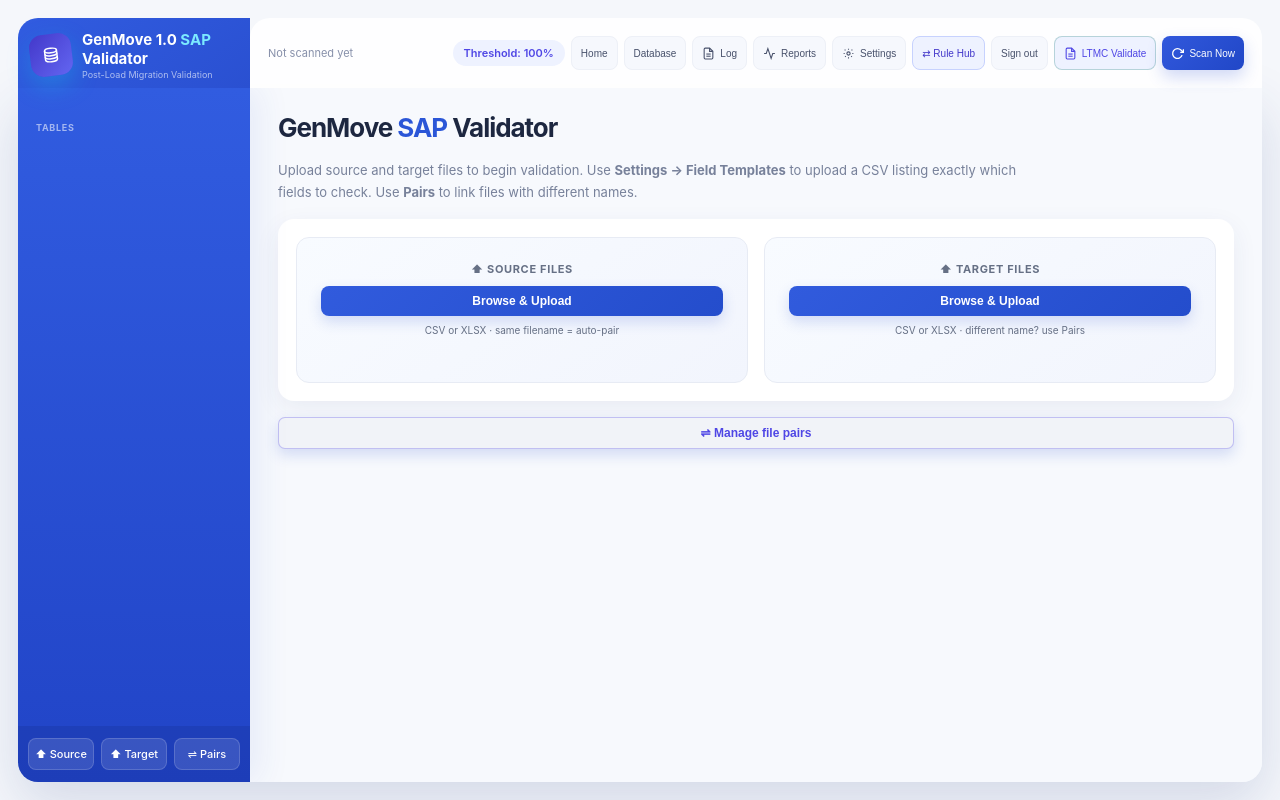
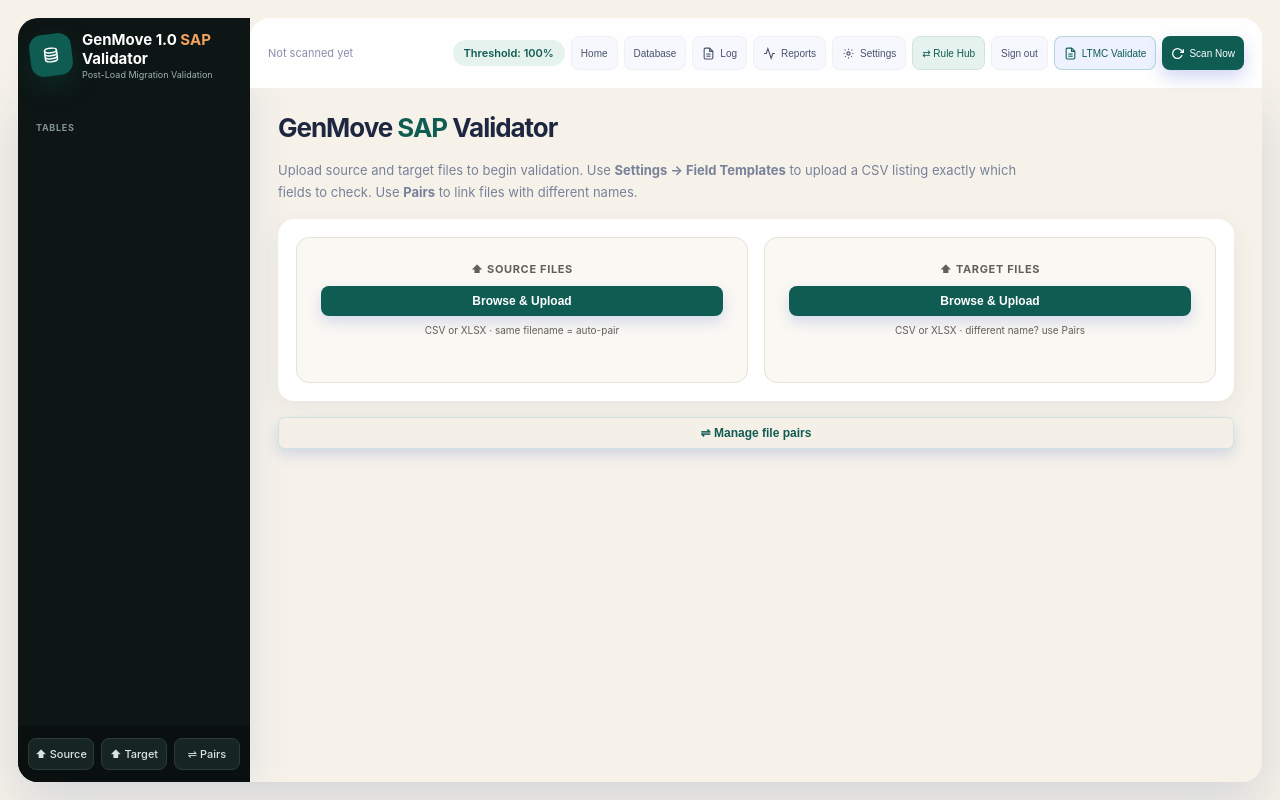
Before and after one commit to Vdk9852001/GenMove, a Flask app: page /dashboard in a window 1280 px wide. Run offline with Flask 3, Linux system fonts and the light colour scheme; the visitor is signed in with stand-in values (Sample User, id 1); data that the repository does not hold is empty; parts of the project's set-up code (start-up, migrations or seed data) failed here and were passed over.

Commit message:
third version

```diff
--- a/dashboard/static/css/dashboard.css
+++ b/dashboard/static/css/dashboard.css
@@ -368,6 +368,23 @@
 @media(max-width:1120px){body{padding:0}.logo{left:14px;top:14px}.layout{height:calc(100vh - 70px);border-radius:0}.layout{grid-template-columns:220px 1fr}header{margin-left:220px;border-radius:0}.hdr-r{overflow-x:auto}.last-scan,.thr-badge{display:none}}
 @media(max-width:760px){header{margin-left:0;padding-left:62px}.logo{position:fixed;top:13px;left:12px;width:auto}.logo>div:last-child{display:none}.layout{grid-template-columns:1fr}.layout>aside{display:none}main{padding:18px}.upload-zone{grid-template-columns:1fr}.hdr-r .hbtn-ghost{display:none}}
 
+/* Claude palette overrides — colors only */
+body{background:var(--beige)}
+header::before,aside{background:var(--pine)}
+.logo-icon{background:var(--teal)!important;box-shadow:0 10px 24px rgba(15,92,83,.25)}
+.logo-text span{color:#f3a35f}.logo-sub{color:#9eb3ae}
+.layout,main{background:var(--beige)}
+.sb-head{color:#80948f}.sb-item{color:#c3d4d0}.sb-item:hover{background:#1a2b28}
+.sb-item.active{background:var(--teal);border-left-color:#f3a35f;color:#fff}
+.sb-icon-tbl{background:#22332f;color:#c3d4d0}.sb-item.active .sb-icon-tbl{background:#ffffff1c;color:#fff}
+.sb-item .tsub{color:#81948f}.sb-item.active .tsub{color:#cde0db}.sb-unmatched{color:#f3a35f}
+.sb-footer{background:#09100f;border-color:#2b3c38}.ub{background:#172522;border-color:#2b3c38;color:#d8e4e1}.ub:hover{background:var(--teal);color:#fff}
+.hbtn-accent,.ubtn,.save-btn{background:var(--teal)}.thr-badge{background:var(--sage);color:var(--teal)}
+.upload-box{background:#faf8f3;border-color:#e7e0d5}.upload-box:hover{border-color:#6da198}
+#welcome h2 span{color:var(--teal)}
+.hbtn[onclick*="rule-hub"]{background:var(--sage)!important;color:var(--teal)!important;border-color:#cfe5df!important}
+#welcome>.save-btn{border-color:#cfe5df!important}
+
 .s-section{margin-bottom:20px}
 .s-section h4{font-size:11px;font-weight:700;color:var(--muted);text-transform:uppercase;
   letter-spacing:.06em;margin-bottom:10px}
--- a/dashboard/static/css/database_explorer.css
+++ b/dashboard/static/css/database_explorer.css
@@ -11,3 +11,4 @@
     th:first-child,td:first-child{position:sticky;left:0;background:inherit}tbody tr:nth-child(even){background:#f8fafc}tbody tr:hover{background:#e7f7f5}
     .footer{display:flex;align-items:center;justify-content:center;gap:12px;margin-top:12px}.footer button:disabled{opacity:.4;cursor:not-allowed}
     .error{margin-top:14px;padding:12px;background:#fee2e2;color:#991b1b;border-radius:8px;display:none}.loading{padding:50px;text-align:center;color:var(--muted)}
+    header{background:var(--pine)}.back{border-color:#40514d}.primary{background:var(--teal)!important;border-color:var(--teal)!important}tbody tr:hover{background:var(--sage)}
--- a/dashboard/static/css/login.css
+++ b/dashboard/static/css/login.css
@@ -1 +1,2 @@
 *{box-sizing:border-box}body{margin:0;min-height:100vh;display:grid;place-items:center;font:14px system-ui;background:linear-gradient(135deg,#0c2f49,#0f766e);color:#172033}.card{width:min(420px,92vw);background:white;border-radius:18px;padding:34px;box-shadow:0 24px 65px #001a2d66}.brand{display:flex;align-items:center;gap:12px;margin-bottom:28px}.mark{width:46px;height:46px;border-radius:12px;background:#0f766e;color:white;display:grid;place-items:center;font-weight:800;font-size:20px}.brand h1{margin:0;font-size:23px}.brand p{margin:3px 0 0;color:#64748b}.field{margin:15px 0}label{display:block;font-weight:650;margin-bottom:6px}input{width:100%;height:44px;border:1px solid #cbd5e1;border-radius:8px;padding:0 12px;font-size:14px}input:focus{outline:2px solid #99f6e4;border-color:#0f766e}button{width:100%;height:44px;border:0;border-radius:8px;background:#0f766e;color:white;font-weight:750;font-size:14px;cursor:pointer}.foot{text-align:center;color:#64748b;margin:20px 0 0}.foot a{color:#0f766e;font-weight:700}.error,.success{padding:10px 12px;border-radius:7px;margin-bottom:15px}.error{background:#fee2e2;color:#991b1b}.success{background:#dcfce7;color:#166534}
+body{background:linear-gradient(135deg,var(--pine),#173b36 62%,var(--teal))}.mark,button{background:var(--teal)}.foot a{color:var(--teal)}.error{background:var(--brick-bg);color:var(--brick)}.success{background:var(--sage);color:var(--teal)}
--- a/dashboard/static/css/signup.css
+++ b/dashboard/static/css/signup.css
@@ -1 +1,2 @@
 *{box-sizing:border-box}body{margin:0;min-height:100vh;display:grid;place-items:center;font:14px system-ui;background:linear-gradient(135deg,#0c2f49,#0f766e);color:#172033}.card{width:min(440px,92vw);background:white;border-radius:18px;padding:32px;box-shadow:0 24px 65px #001a2d66}h1{margin:0;font-size:23px}p{color:#64748b}.field{margin:13px 0}label{display:block;font-weight:650;margin-bottom:5px}input{width:100%;height:42px;border:1px solid #cbd5e1;border-radius:8px;padding:0 12px}input:focus{outline:2px solid #99f6e4;border-color:#0f766e}button{width:100%;height:44px;border:0;border-radius:8px;background:#0f766e;color:white;font-weight:750;cursor:pointer}.foot{text-align:center}.foot a{color:#0f766e;font-weight:700}.error{padding:10px 12px;border-radius:7px;background:#fee2e2;color:#991b1b}
+body{background:linear-gradient(135deg,var(--pine),#173b36 62%,var(--teal))}button{background:var(--teal)}.foot a{color:var(--teal)}.error{background:var(--brick-bg);color:var(--brick)}
--- a/dashboard/static/css/theme.css
+++ b/dashboard/static/css/theme.css
@@ -23,3 +23,29 @@
 .metric.green:before,.metric.red:before,.metric.amber:before,.metric.teal:before{background:var(--brand-600)!important}
 .auth-card,.card,.panel,.metric,.tablewrap{box-shadow:var(--shadow)}
 .file-action{height:32px;display:inline-flex;align-items:center;padding:0 10px;border:1px solid var(--app-border);border-radius:7px;background:var(--brand-50);color:var(--brand-700);font-weight:700;text-decoration:none}
+
+/* Claude Design palette only — layout and component geometry stay unchanged */
+:root{
+  --pine:#0d1615;--pine-soft:#14201e;--teal:#0f5c53;--teal-dark:#0a4740;
+  --orange:#c05621;--orange-bg:#fdf0e2;--beige:#f6f2e9;
+  --brick:#9e3226;--brick-bg:#fbecea;--sage:#e5f2ee;
+  --accent:#0f5c53;--accent2:#14756a;--accent-bg:#e5f2ee;--accent-light:#e5f2ee;
+  --brand-950:#0d1615;--brand-900:#14201e;--brand-800:#174a44;
+  --brand-700:#0f5c53;--brand-600:#0f5c53;--brand-500:#14756a;
+  --brand-100:#cfe5df;--brand-50:#eaf4f1;
+  --app-bg:#f6f2e9;--app-surface:#fff;--app-surface-soft:#faf8f3;
+  --app-border:#e7e0d5;--app-text:#100f0d;--app-muted:#625f59;
+  --bg:#f6f2e9;--surface:#fff;--surface2:#f4f0e8;--border:#e7e0d5;
+  --border2:#d8cfc1;--text:#100f0d;--muted:#625f59;--deep:#0d1615;--indigo:#0f5c53;
+  --pass:#0f5c53;--pass-bg:#e5f2ee;--warn:#c05621;--warn-bg:#fdf0e2;
+  --fail:#9e3226;--fail-bg:#fbecea;--info:#0f5c53;--info-bg:#e5f2ee
+}
+body{background-color:var(--beige);color:var(--text)}
+.hero{background:linear-gradient(120deg,var(--pine),#173b36 62%,var(--teal))!important}
+.logo-mark,.logo-icon,.mark{background:var(--teal)!important}
+.btn,.save-btn,.ubtn,button.primary,.hbtn-accent{background-color:var(--teal);border-color:var(--teal);color:#fff}
+.btn:hover,.save-btn:hover,.ubtn:hover,button.primary:hover,.hbtn-accent:hover{background-color:var(--teal-dark)!important}
+.btn.red{background-color:var(--brick)!important}.btn.amber{background-color:var(--orange)!important}
+.notice,.result,.info-bar,.bn-val{background:var(--sage)!important;color:var(--teal)!important;border-color:#cfe5df!important}
+.bn-fail{background:var(--brick-bg)!important;color:var(--brick)!important;border-color:#e8c9c3!important}
+.bn-chg{background:var(--orange-bg)!important;color:var(--orange)!important;border-color:#efd4b9!important}
--- a/dashboard/templates/dashboard.html
+++ b/dashboard/templates/dashboard.html
@@ -4,8 +4,8 @@
 <meta charset="UTF-8">
 <meta name="viewport" content="width=device-width,initial-scale=1.0">
 <title>SAP Migration Validator</title>
-<link rel="stylesheet" href="/static/css/dashboard.css?v=20260825g">
-<link rel="stylesheet" href="/static/css/theme.css?v=20260825g">
+<link rel="stylesheet" href="/static/css/dashboard.css?v=20260825h">
+<link rel="stylesheet" href="/static/css/theme.css?v=20260825h">
 </head>
 <body>
 
--- a/dashboard/templates/database_explorer.html
+++ b/dashboard/templates/database_explorer.html
@@ -4,8 +4,8 @@
   <meta charset="utf-8">
   <meta name="viewport" content="width=device-width,initial-scale=1">
   <title>GenMove Database Explorer</title>
-  <link rel="stylesheet" href="/static/css/database_explorer.css?v=20260825g">
-  <link rel="stylesheet" href="/static/css/theme.css?v=20260825g">
+  <link rel="stylesheet" href="/static/css/database_explorer.css?v=20260825h">
+  <link rel="stylesheet" href="/static/css/theme.css?v=20260825h">
 </head>
 <body>
 <header><h1>GenMove Database Explorer</h1><span>Read-only native MySQL viewer</span><a class="back" href="/">Back to Dashboard</a></header>
@@ -24,6 +24,6 @@
   <div class="sheet" id="sheet"><div class="loading">Connecting to MySQL...</div></div>
   <div class="footer"><button id="prev" onclick="loadTable(currentPage-1)">Previous</button><span id="pageText">Page 1</span><button id="next" onclick="loadTable(currentPage+1)">Next</button></div>
 </main>
-<script src="/static/js/database_explorer.js?v=20260825g" defer></script>
+<script src="/static/js/database_explorer.js?v=20260825h" defer></script>
 </body>
 </html>
--- a/dashboard/templates/home.html
+++ b/dashboard/templates/home.html
@@ -1,5 +1,5 @@
 <!doctype html><html lang="en"><head><meta charset="utf-8"><meta name="viewport" content="width=device-width,initial-scale=1"><title>Workspace · GenMove 1.0</title>
-<link rel="stylesheet" href="/static/css/home.css?v=20260825g"><link rel="stylesheet" href="/static/css/theme.css?v=20260825g"></head>
+<link rel="stylesheet" href="/static/css/home.css?v=20260825h"><link rel="stylesheet" href="/static/css/theme.css?v=20260825h"></head>
 <body><header><div class="logo"><div class="logo-mark">G</div><div><b>GenMove 1.0</b><small>Post-Load Migration Validation</small></div></div><div class="nav"><span class="user">{{ session.get('display_name') }}</span><a href="/rule-hub">Rule Hub</a><a class="primary" href="/dashboard">Dashboard</a><a href="/database">Database</a><a href="/logout">Sign out</a></div></header>
 <main><section class="hero"><div><div class="eyebrow">Governed SAP migration workspace</div><h1>Move with confidence. Validate with evidence.</h1><p>GenMove reconciles source and target migration data record by record, explains every mismatch, preserves validation history, and turns approved corrections into reusable knowledge.</p><div class="hero-actions"><a href="/dashboard">Open Validation Dashboard</a><a class="secondary" href="#sourceWorkspace">Manage Source Files</a></div></div><div class="hero-info"><b>Workspace readiness</b><div><span class="dot"></span> {{ database_label }}</div><div><span class="dot"></span> Authentication governance active</div><div><span class="dot"></span> Row-level evidence retained</div></div></section>
 <section class="metrics"><div class="metric"><div class="label">Validations</div><div class="value" id="mRuns">—</div><div class="sub">Persistent runs</div></div><div class="metric green"><div class="label">Passed</div><div class="value" id="mPass">—</div><div class="sub">Successful runs</div></div><div class="metric red"><div class="label">Failed</div><div class="value" id="mFail">—</div><div class="sub">Needs review</div></div><div class="metric teal"><div class="label">Rows checked</div><div class="value" id="mRows">—</div><div class="sub">Field-record results</div></div><div class="metric amber"><div class="label">Recommendations</div><div class="value" id="mRecs">—</div><div class="sub">Correction guidance</div></div><div class="metric"><div class="label">Source files</div><div class="value" id="mFiles">—</div><div class="sub">Workspace inputs</div></div></section>
@@ -7,4 +7,4 @@
 <section class="panel"><div class="panel-head"><h3>Dashboard Highlights</h3><span>What GenMove gives your migration team</span></div><div class="highlights"><div class="highlight"><b>Targeted validation</b><span>New and changed pairs validate independently while completed results stay visible.</span></div><div class="highlight"><b>Evidence-level drill-down</b><span>Double-click PASS or FAIL fields to inspect indexed MySQL rows.</span></div><div class="highlight"><b>Consolidated reporting</b><span>Download full mismatch detail, recommendations and passed records in Excel.</span></div><div class="highlight"><b>Correction memory</b><span>Approved actions become governed reusable rules for future uploads.</span></div></div></section></div>
 <aside><section class="panel"><div class="panel-head"><h3>Project Notes</h3><span>GenMove 1.0</span></div><div class="notes"><div class="note"><div class="note-icon">1</div><div><b>Prepare inputs</b><p>Preview source files and confirm column structure before pairing.</p></div></div><div class="note"><div class="note-icon">2</div><div><b>Choose reliable keys</b><p>Select unique join keys that represent one business record.</p></div></div><div class="note"><div class="note-icon">3</div><div><b>Validate intentionally</b><p>Each new pair runs independently to protect completed work.</p></div></div><div class="note"><div class="note-icon">4</div><div><b>Review before correction</b><p>Use recommendations as governed guidance, then approve changes.</p></div></div></div></section><section class="panel"><div class="panel-head"><h3>Recent Validations</h3><span id="pairCount"></span></div><div id="recentRuns"><div class="empty">Loading history...</div></div></section></aside></div></main>
 <div class="modal" id="previewModal"><div class="dialog"><div class="dialog-head"><b id="previewTitle">File preview</b><button onclick="closePreview()">Close</button></div><div class="preview-grid" id="previewGrid"></div></div></div>
-<script src="/static/js/home.js?v=20260825g" defer></script></body></html>
+<script src="/static/js/home.js?v=20260825h" defer></script></body></html>
--- a/dashboard/templates/login.html
+++ b/dashboard/templates/login.html
@@ -1,5 +1,5 @@
 <!doctype html><html lang="en"><head><meta charset="utf-8"><meta name="viewport" content="width=device-width,initial-scale=1"><title>Sign in · GenMove 1.0</title>
-<link rel="stylesheet" href="/static/css/login.css?v=20260825g"><link rel="stylesheet" href="/static/css/theme.css?v=20260825g"></head>
+<link rel="stylesheet" href="/static/css/login.css?v=20260825h"><link rel="stylesheet" href="/static/css/theme.css?v=20260825h"></head>
 <body><main class="card"><div class="brand"><div class="mark">G</div><div><h1>GenMove 1.0</h1><p>Governed SAP migration validation</p></div></div>
 {% if request.args.get('registered') %}<div class="success">Account created. You can now sign in.</div>{% endif %}{% if error %}<div class="error">{{ error }}</div>{% endif %}
 <form method="post"><div class="field"><label>Email address</label><input type="email" name="email" autocomplete="email" required autofocus></div><div class="field"><label>Password</label><input type="password" name="password" autocomplete="current-password" required></div><button type="submit">Sign in</button></form>
--- a/dashboard/templates/rule_hub.html
+++ b/dashboard/templates/rule_hub.html
@@ -1,5 +1,5 @@
 <!doctype html><html lang="en"><head><meta charset="utf-8"><meta name="viewport" content="width=device-width,initial-scale=1">
-<title>GenMove · Transformation Rule Hub</title><link rel="stylesheet" href="/static/css/rule_hub.css?v=20260825g"><link rel="stylesheet" href="/static/css/theme.css?v=20260825g"></head><body><header class="top"><div class="brand">Gen<b>Move</b> 1.0</div><div class="tag">Transformation Rule Hub</div><div class="top-right"><span style="font-size:12px;color:var(--muted)">{{ display_name }}</span><button class="btn ghost" onclick="location.href='/home'">Workspace</button><button class="btn ghost" onclick="location.href='/dashboard'">Validator</button></div></header>
+<title>GenMove · Transformation Rule Hub</title><link rel="stylesheet" href="/static/css/rule_hub.css?v=20260825h"><link rel="stylesheet" href="/static/css/theme.css?v=20260825h"></head><body><header class="top"><div class="brand">Gen<b>Move</b> 1.0</div><div class="tag">Transformation Rule Hub</div><div class="top-right"><span style="font-size:12px;color:var(--muted)">{{ display_name }}</span><button class="btn ghost" onclick="location.href='/home'">Workspace</button><button class="btn ghost" onclick="location.href='/dashboard'">Validator</button></div></header>
 <div class="shell"><aside><div class="nav-title">Rule governance</div><button class="nav on" data-page="overview">◫ Overview</button><button class="nav" data-page="library">☷ Rule Library</button><button class="nav" data-page="create">＋ Create Rule</button><button class="nav" data-page="import">⬆ Import Rulebook</button><button class="nav" data-page="approvals">✓ Approvals</button><div class="nav-title">Execution</div><button class="nav" data-page="transform">⇄ Transform Source</button><button class="nav" data-page="history">◷ Execution History</button><button class="nav back" onclick="location.href='/dashboard'">← Validation Dashboard</button></aside><main>
 <section class="page on" id="overview"><div class="head"><div><h1>Transformation Control Center</h1><p>Govern SAP 4.7 → S/4HANA rules and execute only approved mappings.</p></div><button class="btn" onclick="go('create')">+ New rule</button></div><div class="metrics"><div class="metric"><strong id="m-draft">0</strong><span>Draft</span></div><div class="metric"><strong id="m-pending">0</strong><span>Pending approval</span></div><div class="metric"><strong id="m-approved">0</strong><span>Approved & executable</span></div><div class="metric"><strong id="m-jobs">0</strong><span>Source transformations</span></div></div><div class="card"><h3>Controlled source-to-preload workflow</h3><div class="flow"><div class="step">Define / Import</div><div class="step">Validate Rule</div><div class="step">Approve</div><div class="step">Transform Source</div><div class="step">Compare Preload</div></div></div><div class="grid2"><div class="card"><h3>Execution policy</h3><p style="font-size:13px;line-height:1.7;color:var(--muted)">Draft and pending rules cannot touch source data. Approved rules are automatically applied to an immutable source view before every preload validation. Manual Apply creates a downloadable transformed source copy.</p></div><div class="card"><h3>Recent governed rules</h3><div id="recent"></div></div></div></section>
 <section class="page" id="library"><div class="head"><div><h1>Rule Library</h1><p>Every rule, version, owner, field mapping and lifecycle status.</p></div><button class="btn" onclick="go('create')">+ Create</button></div><div id="rules-table"></div></section>
@@ -8,4 +8,4 @@
 <section class="page" id="approvals"><div class="head"><div><h1>Approvals</h1><p>Review submitted mappings before making them executable.</p></div></div><div id="approval-list"></div></section>
 <section class="page" id="transform"><div class="head"><div><h1>Transform Source</h1><p>Apply approved rules and create a controlled source file before preload validation.</p></div></div><div class="card"><div class="form"><div class="field"><label>Pair / object</label><select id="x-object"></select></div><div class="field"><label>Source file</label><select id="x-source"></select></div></div><div class="actions" style="margin-top:14px"><button class="btn ghost" onclick="previewX()">Preview impact</button><button class="btn green" onclick="applyX()">Apply</button></div><div id="x-result"></div></div><div class="card"><h3>Next step</h3><p style="color:var(--muted);font-size:13px">After Apply, use the transformed source copy in a pair with your preload file, then open the Validation Dashboard to compare them.</p><button class="btn" onclick="location.href='/dashboard'">Open Validation Dashboard</button></div></section>
 <section class="page" id="history"><div class="head"><div><h1>Execution History</h1><p>Trace every source transformation and its affected rows.</p></div></div><div id="jobs-table"></div></section>
-</main></div><script src="/static/js/rule_hub.js?v=20260825g" defer></script></body></html>
+</main></div><script src="/static/js/rule_hub.js?v=20260825h" defer></script></body></html>
--- a/dashboard/templates/signup.html
+++ b/dashboard/templates/signup.html
@@ -1,4 +1,4 @@
 <!doctype html><html lang="en"><head><meta charset="utf-8"><meta name="viewport" content="width=device-width,initial-scale=1"><title>Create account · GenMove 1.0</title>
-<link rel="stylesheet" href="/static/css/signup.css?v=20260825g"><link rel="stylesheet" href="/static/css/theme.css?v=20260825g"></head>
+<link rel="stylesheet" href="/static/css/signup.css?v=20260825h"><link rel="stylesheet" href="/static/css/theme.css?v=20260825h"></head>
 <body><main class="card"><h1>Create your GenMove 1.0 account</h1><p>Accounts are stored in native MySQL with hashed passwords.</p>{% if error %}<div class="error">{{ error }}</div>{% endif %}
 <form method="post"><div class="field"><label>Full name</label><input name="display_name" required autofocus></div><div class="field"><label>Email address</label><input type="email" name="email" required></div><div class="field"><label>Password</label><input type="password" name="password" minlength="8" required></div><div class="field"><label>Confirm password</label><input type="password" name="confirm_password" minlength="8" required></div><button type="submit">Create account</button></form><p class="foot">Already registered? <a href="/login">Sign in</a></p></main></body></html>
```
Also changed, not shown: config/genmove_local.db (added), dashboard/static/css/home.css, dashboard/static/css/rule_hub.css, 2 other files.
